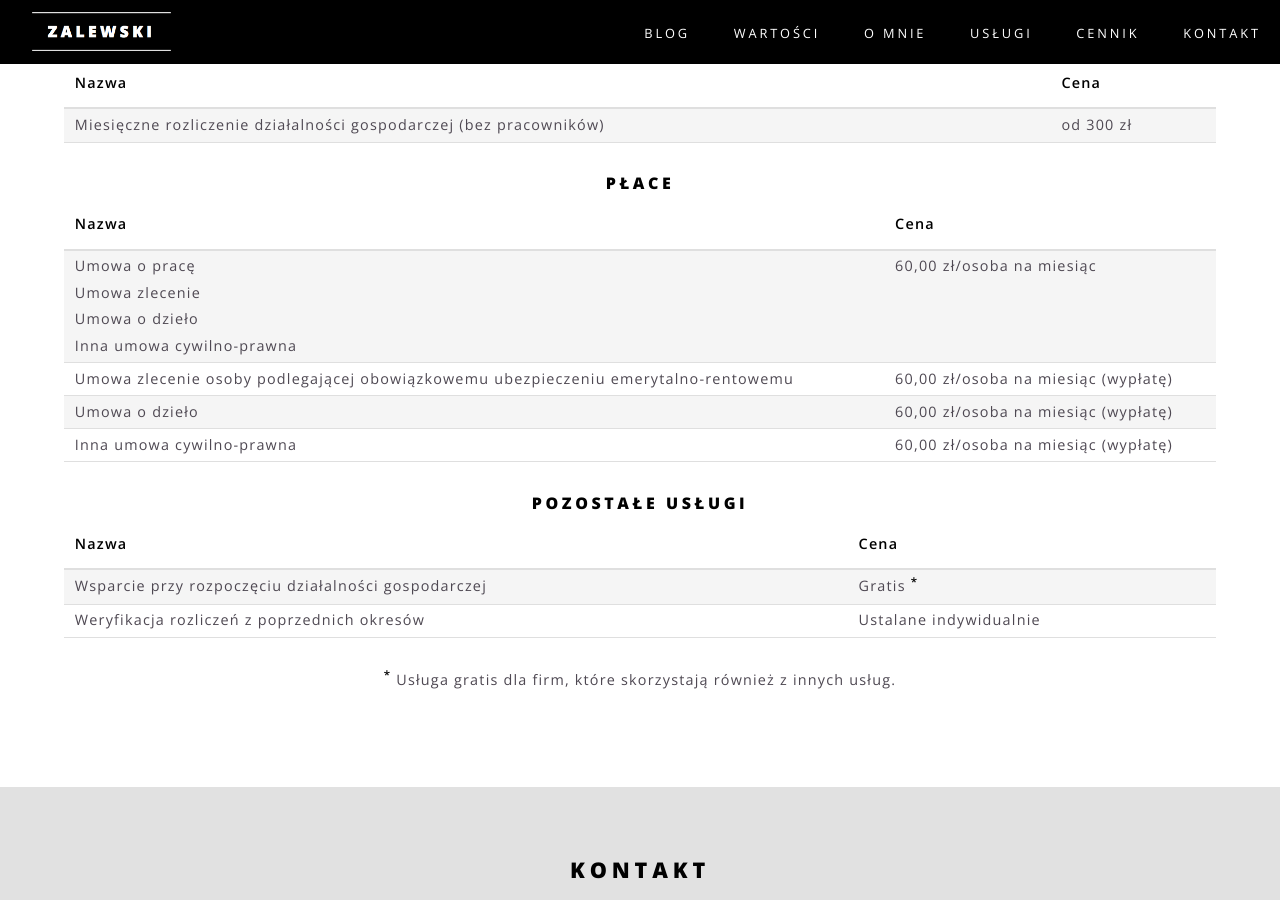
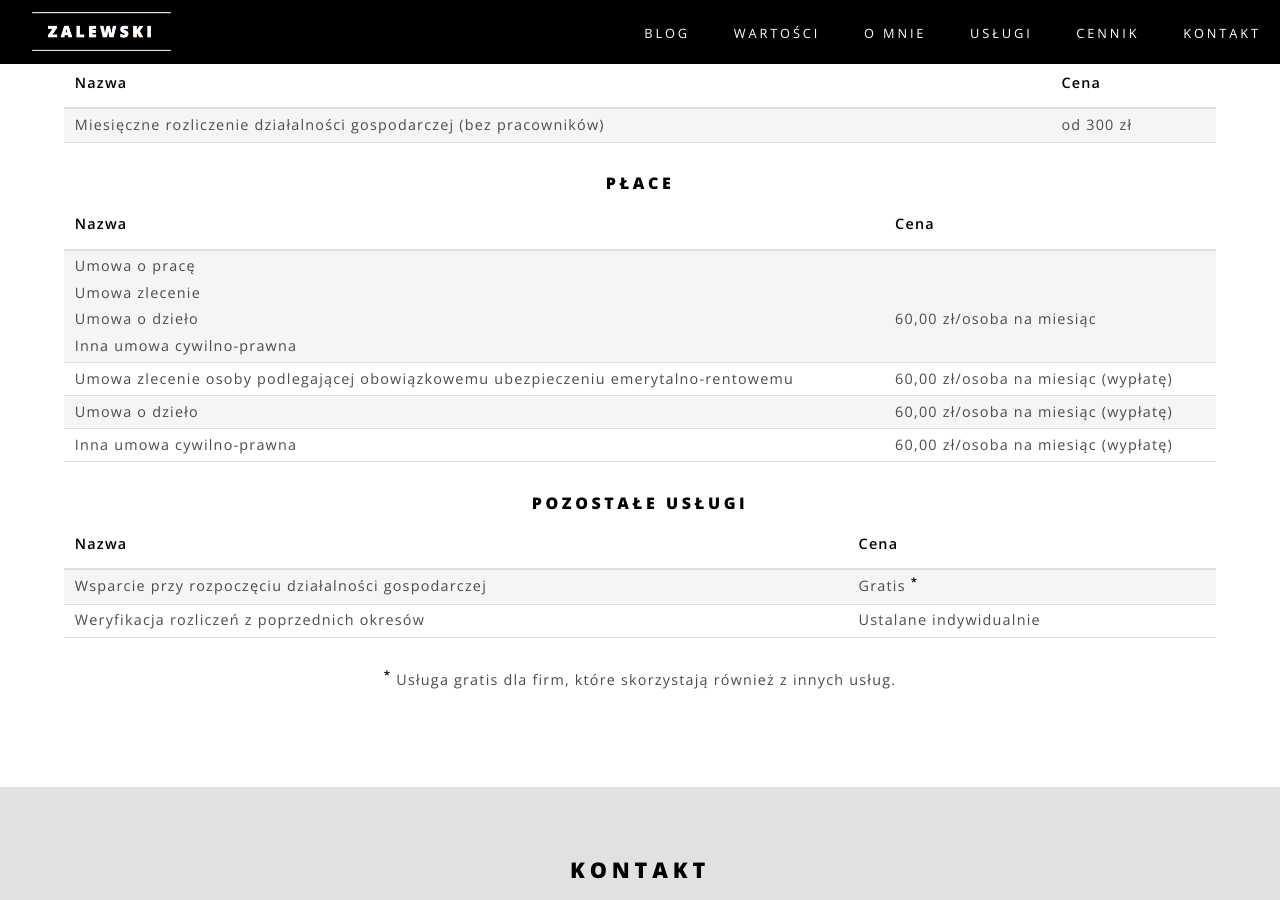
Before and after one commit to zalewskifinance/zalewskifinance.github.io, a Jekyll site: the page built from index.html, in a window 1280 px wide and 900 px high, scrolled down 4547 px. Built offline with Jekyll 4.4.1, drawn with Linux system fonts in a browser that asks for light colours.

Commit message:
Update index.html

```diff
--- a/index.html
+++ b/index.html
@@ -236,7 +236,8 @@
                         <br>Umowa zlecenie
                         <br>Umowa o dzieło
                         <br>Inna umowa cywilno-prawna </td>
-                    <td>60,00 zł/osoba na miesiąc</td>
+                    <td>
+                        <br> <br> 60,00 zł/osoba na miesiąc</td>
                 </tr>
                 <tr>
                     <td>Umowa zlecenie osoby podlegającej obowiązkowemu ubezpieczeniu emerytalno-rentowemu</td>
```
